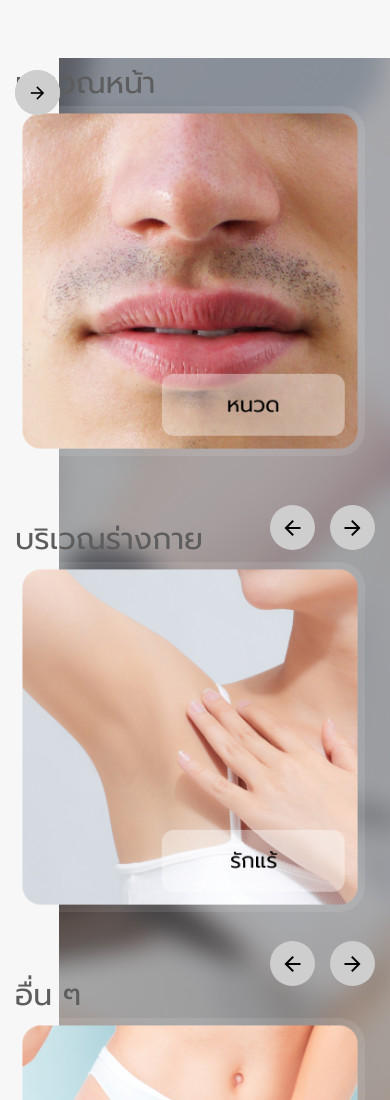
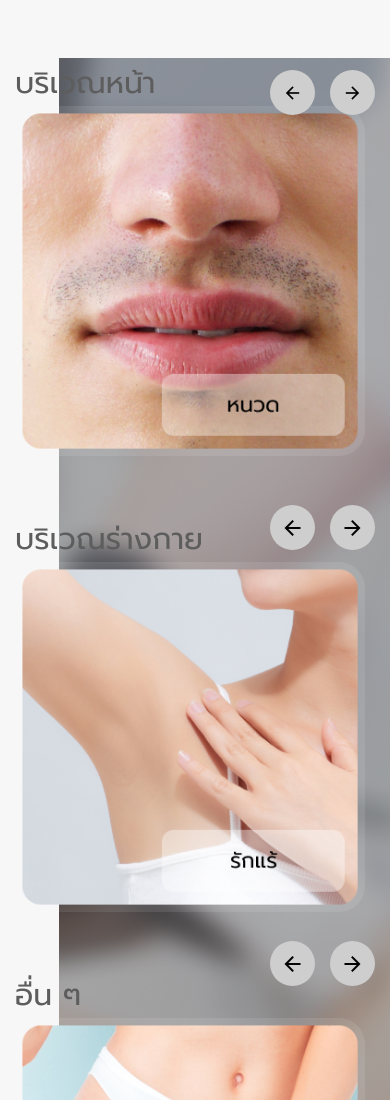
Before and after one commit to AeswellClinic/Diode-Laser, a plain HTML site: page index.html in a window 390 px wide. Shown: the top 1100 px of the page. Drawn offline with nearby package versions, Linux system fonts and the light colour scheme.

Commit message:
Update style.css

```diff
--- a/style.css
+++ b/style.css
@@ -463,11 +463,7 @@ a {
     }
 
     @media (max-width: 767px) {
-        .btn {
-            bottom: 10px; /* เปลี่ยนให้ปุ่มอยู่ด้านล่าง */
-            right: unset; /* ลบการจัดชิดขวา */
-            left: 10px; /* ให้ปุ่มชิดซ้าย */
-        }
+
 
         #prev, #next {
             top: unset; /* ลบการจัดตำแหน่งด้านบน */
```
